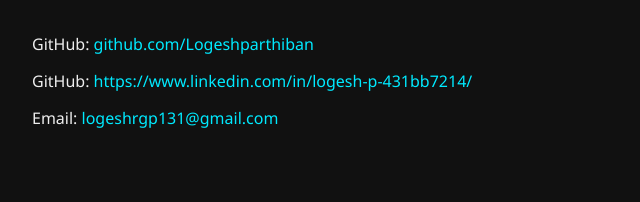
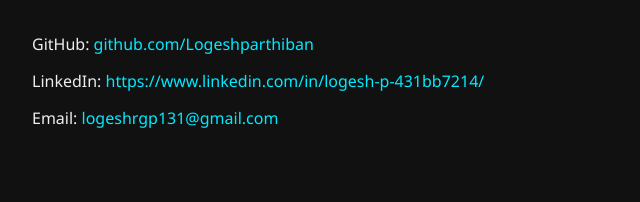
Before and after one commit to Logeshparthiban/Logeshparthiban.github.io, a plain HTML site: page index.html in a window 1280 px wide. Shown: the part 1882-2084 px from the top of the page, 158-798 px from the left. Drawn offline with nearby package versions, Linux system fonts and the light colour scheme.

Commit message:
index.html

```diff
--- a/index.html
+++ b/index.html
@@ -58,7 +58,7 @@
     <h2>🔗 Connect</h2>
     <ul>
       <li>GitHub: <a href="https://github.com/Logeshparthiban" target="_blank">github.com/Logeshparthiban</a></li>
-      <li>GitHub: <a href="https://www.linkedin.com/in/logesh-p-431bb7214/" target="_blank">https://www.linkedin.com/in/logesh-p-431bb7214/</a></li>
+      <li>LinkedIn: <a href="https://www.linkedin.com/in/logesh-p-431bb7214/" target="_blank">https://www.linkedin.com/in/logesh-p-431bb7214/</a></li>
       <li>Email: <a href="mailto:logeshrgp131@gmail.com">logeshrgp131@gmail.com</a></li>
     </ul>
   </section>
```
